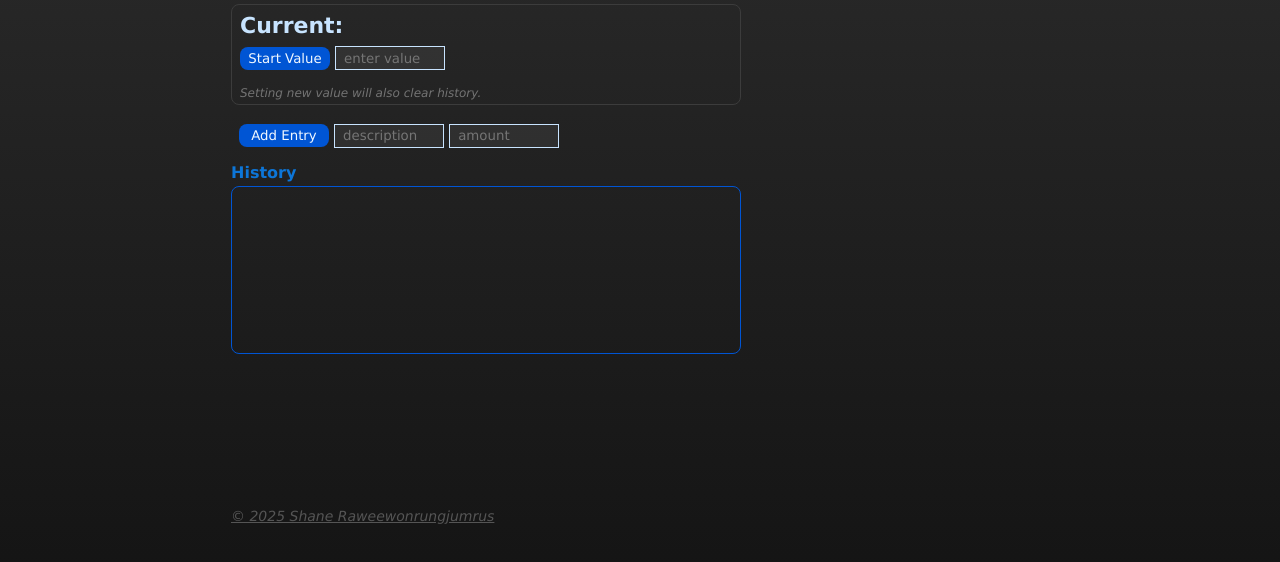
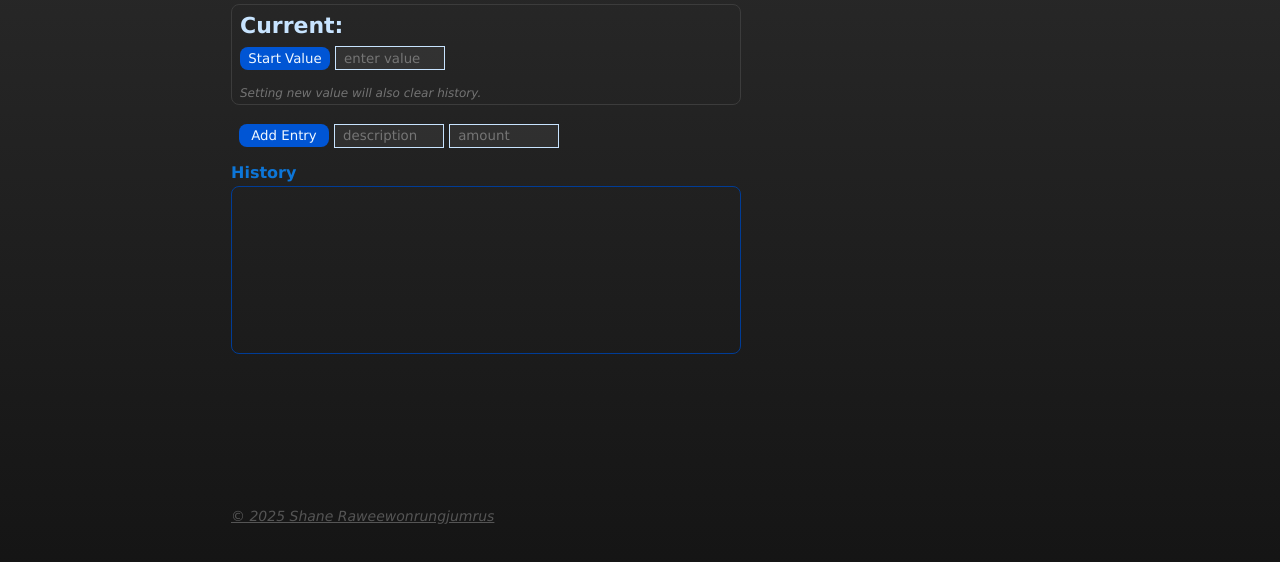
Before and after one commit to Lanternray/currentBudgetTracker, a plain HTML site: page index.html in a window 1280 px wide. Shown: the part 74-636 px from the top of the page. Drawn offline with Linux system fonts and the light colour scheme.

Commit message:
Slightly darkened .history border

```diff
--- a/style.css
+++ b/style.css
@@ -187,7 +187,7 @@ li button {
 }
 
 .history {
-    border: solid 1px rgb(0, 85, 212);
+    border: solid 1px rgb(0, 60, 150);
     color: rgb(155, 155, 155);
     border-radius: 8px;
     padding: 8px 0 8px 8px;
```
